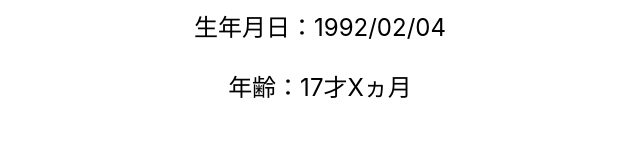
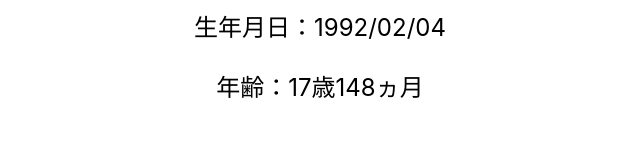
Before and after one commit to hirotoKirimaru/IamEternal17, a Next.js app: page / in a window 1280 px wide. Shown: the part 359-519 px from the top of the page, without its empty margins (320-960 px from the left). Built offline with nearby package versions, Linux system fonts and the light colour scheme.

Commit message:
[Add] 表示ができるようにした

```diff
--- a/pages/index.js
+++ b/pages/index.js
@@ -67,13 +67,13 @@ export default function Home() {
 }
 
 function createBirthDom(){
+  const now = new Date();
+  const birth = new Date(1992,1,4);
 
-  const now = getNowDateWithString(new Date());
-  const birth = getNowDateWithString(new Date(1992,1,4));
   return <>
-  <p>現在時刻：{now}</p>
-  <p>生年月日：{birth}</p>
-  <p>年齢：17才Xヵ月</p>
+  <p>現在時刻：{getNowDateWithString(now)}</p>
+  <p>生年月日：{getNowDateWithString(birth)}</p>
+  <p>年齢：{birthDayCompute(now, birth)}</p>
   </>
 }
 
@@ -85,3 +85,19 @@ var d = ("00" + dt.getDate()).slice(-2);
 var result = y + "/" + m + "/" + d;
 return result;
 }
+
+function birthDayCompute(now ,birth){
+
+  let year = now.getYear() - birth.getYear();
+  let month = now.getMonth() - birth.getMonth();
+  const day = now.getDate() - birth.getDate();
+
+  if (day < 0) {
+    month--;
+  }
+
+  month += ((year - 17) * 12);
+  year = 17;
+
+  return year+"歳"+month+"ヵ月";
+}
```
